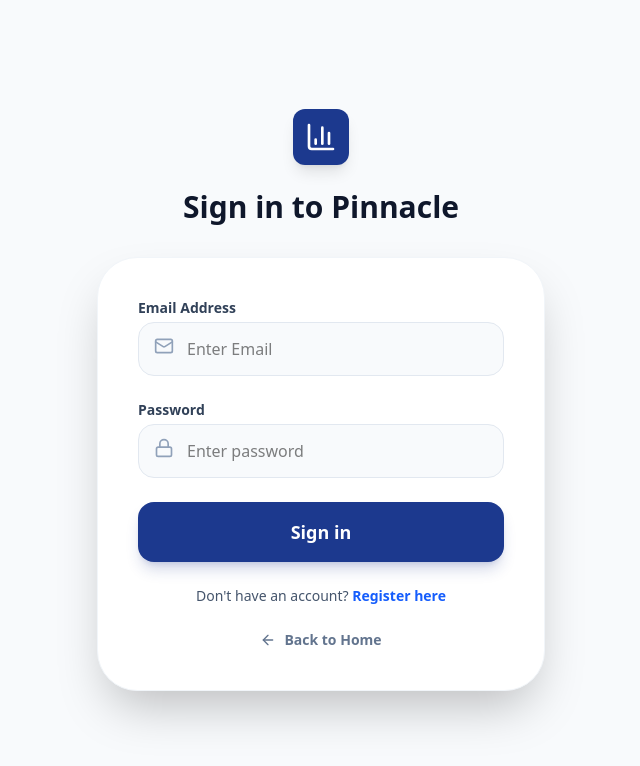
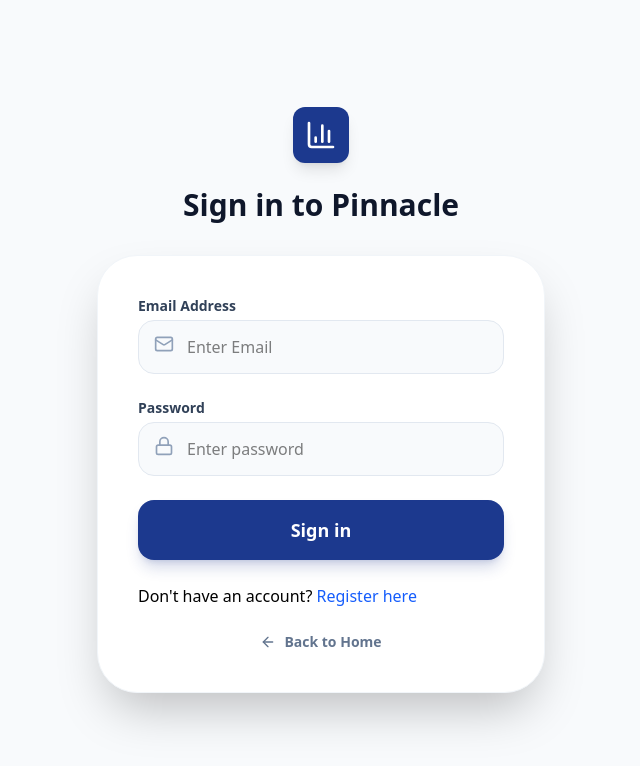
Before and after one commit to chetanschetan/pinnacle-frontend, a React (Vite) app: page /login in a window 1280 px wide. Shown: the top 766 px of the page, without its empty margins (319-959 px from the left). Built offline with nearby package versions, Linux system fonts and the light colour scheme; no server answers.

Commit message:
Fix: fixing login issue

```diff
--- a/src/pages/Login.tsx
+++ b/src/pages/Login.tsx
@@ -1,45 +1,160 @@
+import React, { useState } from 'react';
+import { Link, useNavigate } from 'react-router-dom';
+import { Lock, Mail, BarChart3, ArrowLeft, Loader2 } from 'lucide-react';
+import API from '../api/axios';
+
+const Login = () => {
+  const [email, setEmail] = useState('');
+  const [password, setPassword] = useState('');
+  const [loading, setLoading] = useState(false);
+  const navigate = useNavigate();
+
+  const handleLogin = async (e: React.FormEvent) => {
+    e.preventDefault();
+    setLoading(true);
+    try {
+        const { data } = await API.post('/auth/login', { email, password });
+
+        // 1. SAVE THE DATA (This is the missing link!)
+        // We store the whole data object (which contains name, email, role, etc.)
+        // localStorage.setItem('userInfo', JSON.stringify(data));
+        localStorage.setItem('token', data.token);
+
+        if (data.user) {
+          localStorage.setItem('user', JSON.stringify(data.user));
+        }
+
+        // 2. REDIRECT BASED ON ROLE
+        // Note: Check if your backend sends 'data.role' or 'data.user.role'
+        const userRole = data.role;
+
+        if (userRole === 'admin') {
+          navigate('/admin-dashboard');
+        } else {
+          navigate('/userdashboard');
+        }
+
+    } catch (err: any) {
+        alert(err.response?.data?.message || "Login failed");
+    } finally {
+        setLoading(false);
+    }
+};
+
+  return (
+    <div className="min-h-screen bg-slate-50 flex flex-col justify-center py-12 px-6 lg:px-8">
+      <div className="sm:mx-auto sm:w-full sm:max-w-md text-center">
+        <div className="flex justify-center mb-6">
+          <div className="bg-blue-900 p-3 rounded-xl shadow-lg">
+            <BarChart3 className="text-white w-8 h-8" />
+          </div>
+        </div>
+        <h2 className="text-3xl font-black text-slate-900">Sign in to Pinnacle</h2>
+      </div>
+
+      <div className="mt-8 sm:mx-auto sm:w-full sm:max-w-md">
+        <div className="bg-white py-10 px-10 shadow-2xl rounded-[2.5rem] border border-slate-100">
+          <form className="space-y-6" onSubmit={handleLogin}>
+            <div>
+              <label className="block text-sm font-bold text-slate-700 mb-1">Email Address</label>
+              <div className="relative">
+                <Mail className="absolute left-4 top-3.5 text-slate-400 w-5 h-5" />
+                <input
+                  type="email"
+                  required
+                  value={email}
+                  onChange={(e) => setEmail(e.target.value)}
+                  className="w-full pl-12 pr-4 py-3.5 bg-slate-50 border border-slate-200 rounded-2xl focus:ring-2 focus:ring-blue-900 outline-none transition"
+                  placeholder="Enter Email"
+                />
+              </div>
+            </div>
+
+            <div>
+              <label className="block text-sm font-bold text-slate-700 mb-1">Password</label>
+              <div className="relative">
+                <Lock className="absolute left-4 top-3.5 text-slate-400 w-5 h-5" />
+                <input
+                  type="password"
+                  required
+                  value={password}
+                  onChange={(e) => setPassword(e.target.value)}
+                  className="w-full pl-12 pr-4 py-3.5 bg-slate-50 border border-slate-200 rounded-2xl focus:ring-2 focus:ring-blue-900 outline-none transition"
+                  placeholder="Enter password"
+                />
+              </div>
+            </div>
+
+            <button
+              type="submit"
+              disabled={loading}
+              className="w-full flex justify-center py-4 px-4 bg-blue-900 text-white rounded-2xl font-bold text-lg hover:bg-blue-800 transition-all shadow-lg shadow-blue-900/20 disabled:opacity-70"
+            >
+              {loading ? <Loader2 className="animate-spin" /> : "Sign in"}
+            </button>
+            <p>
+              Don't have an account?
+              <Link to="/signup" className="text-blue-600"> Register here</Link>
+            </p>
+            <Link to="/" className="flex items-center justify-center gap-2 text-sm font-bold text-slate-500 hover:text-blue-900 transition mt-4">
+              <ArrowLeft size={16} /> Back to Home
+            </Link>
+          </form>
+        </div>
+      </div>
+    </div>
+  );
+};
+
+export default Login;
+
 // import React, { useState } from 'react';
-// import { Link, useNavigate } from 'react-router-dom';
+// import { Link } from 'react-router-dom';
 // import { Lock, Mail, BarChart3, ArrowLeft, Loader2 } from 'lucide-react';
 // import API from '../api/axios';
 
-// const Login = () => {
-//   const [email, setEmail] = useState('');
-//   const [password, setPassword] = useState('');
-//   const [loading, setLoading] = useState(false);
-//   const navigate = useNavigate();
+// const Login: React.FC = () => {
+//   const [email, setEmail] = useState<string>('');
+//   const [password, setPassword] = useState<string>('');
+//   const [loading, setLoading] = useState<boolean>(false);
 
 //   const handleLogin = async (e: React.FormEvent) => {
 //     e.preventDefault();
 //     setLoading(true);
+
 //     try {
-//         const { data } = await API.post('/auth/login', { email, password });
+//       // 1. API Call
+//       const { data } = await API.post('/auth/login', { email, password });
+//       console.log("Full Login API Response:", data); // Console me log dekhein
 
-//         // 1. SAVE THE DATA (This is the missing link!)
-//         // We store the whole data object (which contains name, email, role, etc.)
-//         // localStorage.setItem('userInfo', JSON.stringify(data));
-//         localStorage.setItem('token', data.token);
+//       // 2. Safe Extraction of Token and User Info
+//       const token = data.token || data.data?.token;
+//       const user = data.user || data.data?.user || data;
+//       const userRole = data.role || user?.role || data.data?.role;
 
-//         if (data.user) {
-//           localStorage.setItem('user', JSON.stringify(data.user));
-//         }
+//       if (!token) {
+//         alert("Authentication failed: Token not received from server.");
+//         return;
+//       }
 
-//         // 2. REDIRECT BASED ON ROLE
-//         // Note: Check if your backend sends 'data.role' or 'data.user.role'
-//         const userRole = data.role;
+//       // 3. Save Authentication Data to LocalStorage
+//       localStorage.setItem('token', token);
+//       localStorage.setItem('user', JSON.stringify(user));
 
-//         if (userRole === 'admin') {
-//           navigate('/admin-dashboard');
-//         } else {
-//           navigate('/userdashboard');
-//         }
+//       // 4. Force Full Navigation (Fixes Navbar "Login" button persistence)
+//       if (userRole === 'admin') {
+//         window.location.href = '/admin-dashboard';
+//       } else {
+//         window.location.href = '/userdashboard';
+//       }
 
 //     } catch (err: any) {
-//         alert(err.response?.data?.message || "Login failed");
+//       console.error("Login Error Details:", err);
+//       alert(err.response?.data?.message || "Login failed. Please check your credentials.");
 //     } finally {
-//         setLoading(false);
+//       setLoading(false);
 //     }
-// };
+//   };
 
 //   return (
 //     <div className="min-h-screen bg-slate-50 flex flex-col justify-center py-12 px-6 lg:px-8">
@@ -56,7 +171,9 @@
 //         <div className="bg-white py-10 px-10 shadow-2xl rounded-[2.5rem] border border-slate-100">
 //           <form className="space-y-6" onSubmit={handleLogin}>
 //             <div>
-//               <label className="block text-sm font-bold text-slate-700 mb-1">Email Address</label>
+//               <label className="block text-sm font-bold text-slate-700 mb-1">
+//                 Email Address
+//               </label>
 //               <div className="relative">
 //                 <Mail className="absolute left-4 top-3.5 text-slate-400 w-5 h-5" />
 //                 <input
@@ -71,7 +188,9 @@
 //             </div>
 
 //             <div>
-//               <label className="block text-sm font-bold text-slate-700 mb-1">Password</label>
+//               <label className="block text-sm font-bold text-slate-700 mb-1">
+//                 Password
+//               </label>
 //               <div className="relative">
 //                 <Lock className="absolute left-4 top-3.5 text-slate-400 w-5 h-5" />
 //                 <input
@@ -88,15 +207,22 @@
 //             <button
 //               type="submit"
 //               disabled={loading}
-//               className="w-full flex justify-center py-4 px-4 bg-blue-900 text-white rounded-2xl font-bold text-lg hover:bg-blue-800 transition-all shadow-lg shadow-blue-900/20 disabled:opacity-70"
+//               className="w-full flex justify-center py-4 px-4 bg-blue-900 text-white rounded-2xl font-bold text-lg hover:bg-blue-800 transition-all shadow-lg shadow-blue-900/20 disabled:opacity-70 cursor-pointer"
 //             >
 //               {loading ? <Loader2 className="animate-spin" /> : "Sign in"}
 //             </button>
-//             <p>
-//               Don't have an account?
-//               <Link to="/signup" className="text-blue-600"> Register here</Link>
+
+//             <p className="text-center text-sm font-medium text-slate-600">
+//               Don't have an account?{" "}
+//               <Link to="/signup" className="text-blue-600 font-bold hover:underline">
+//                 Register here
+//               </Link>
 //             </p>
-//             <Link to="/" className="flex items-center justify-center gap-2 text-sm font-bold text-slate-500 hover:text-blue-900 transition mt-4">
+
+//             <Link
+//               to="/"
+//               className="flex items-center justify-center gap-2 text-sm font-bold text-slate-500 hover:text-blue-900 transition mt-4"
+//             >
 //               <ArrowLeft size={16} /> Back to Home
 //             </Link>
 //           </form>
@@ -107,129 +233,3 @@
 // };
 
 // export default Login;
-
-import React, { useState } from 'react';
-import { Link } from 'react-router-dom';
-import { Lock, Mail, BarChart3, ArrowLeft, Loader2 } from 'lucide-react';
-import API from '../api/axios';
-
-const Login: React.FC = () => {
-  const [email, setEmail] = useState<string>('');
-  const [password, setPassword] = useState<string>('');
-  const [loading, setLoading] = useState<boolean>(false);
-
-  const handleLogin = async (e: React.FormEvent) => {
-    e.preventDefault();
-    setLoading(true);
-
-    try {
-      // 1. API Call
-      const { data } = await API.post('/auth/login', { email, password });
-      console.log("Full Login API Response:", data); // Console me log dekhein
-
-      // 2. Safe Extraction of Token and User Info
-      const token = data.token || data.data?.token;
-      const user = data.user || data.data?.user || data;
-      const userRole = data.role || user?.role || data.data?.role;
-
-      if (!token) {
-        alert("Authentication failed: Token not received from server.");
-        return;
-      }
-
-      // 3. Save Authentication Data to LocalStorage
-      localStorage.setItem('token', token);
-      localStorage.setItem('user', JSON.stringify(user));
-
-      // 4. Force Full Navigation (Fixes Navbar "Login" button persistence)
-      if (userRole === 'admin') {
-        window.location.href = '/admin-dashboard';
-      } else {
-        window.location.href = '/userdashboard';
-      }
-
-    } catch (err: any) {
-      console.error("Login Error Details:", err);
-      alert(err.response?.data?.message || "Login failed. Please check your credentials.");
-    } finally {
-      setLoading(false);
-    }
-  };
-
-  return (
-    <div className="min-h-screen bg-slate-50 flex flex-col justify-center py-12 px-6 lg:px-8">
-      <div className="sm:mx-auto sm:w-full sm:max-w-md text-center">
-        <div className="flex justify-center mb-6">
-          <div className="bg-blue-900 p-3 rounded-xl shadow-lg">
-            <BarChart3 className="text-white w-8 h-8" />
-          </div>
-        </div>
-        <h2 className="text-3xl font-black text-slate-900">Sign in to Pinnacle</h2>
-      </div>
-
-      <div className="mt-8 sm:mx-auto sm:w-full sm:max-w-md">
-        <div className="bg-white py-10 px-10 shadow-2xl rounded-[2.5rem] border border-slate-100">
-          <form className="space-y-6" onSubmit={handleLogin}>
-            <div>
-              <label className="block text-sm font-bold text-slate-700 mb-1">
-                Email Address
-              </label>
-              <div className="relative">
-                <Mail className="absolute left-4 top-3.5 text-slate-400 w-5 h-5" />
-                <input
-                  type="email"
-                  required
-                  value={email}
-                  onChange={(e) => setEmail(e.target.value)}
-                  className="w-full pl-12 pr-4 py-3.5 bg-slate-50 border border-slate-200 rounded-2xl focus:ring-2 focus:ring-blue-900 outline-none transition"
-                  placeholder="Enter Email"
-                />
-              </div>
-            </div>
-
-            <div>
-              <label className="block text-sm font-bold text-slate-700 mb-1">
-                Password
-              </label>
-              <div className="relative">
-                <Lock className="absolute left-4 top-3.5 text-slate-400 w-5 h-5" />
-                <input
-                  type="password"
-                  required
-                  value={password}
-                  onChange={(e) => setPassword(e.target.value)}
-                  className="w-full pl-12 pr-4 py-3.5 bg-slate-50 border border-slate-200 rounded-2xl focus:ring-2 focus:ring-blue-900 outline-none transition"
-                  placeholder="Enter password"
-                />
-              </div>
-            </div>
-
-            <button
-              type="submit"
-              disabled={loading}
-              className="w-full flex justify-center py-4 px-4 bg-blue-900 text-white rounded-2xl font-bold text-lg hover:bg-blue-800 transition-all shadow-lg shadow-blue-900/20 disabled:opacity-70 cursor-pointer"
-            >
-              {loading ? <Loader2 className="animate-spin" /> : "Sign in"}
-            </button>
-
-            <p className="text-center text-sm font-medium text-slate-600">
-              Don't have an account?{" "}
-              <Link to="/signup" className="text-blue-600 font-bold hover:underline">
-                Register here
-              </Link>
-            </p>
-
-            <Link
-              to="/"
-              className="flex items-center justify-center gap-2 text-sm font-bold text-slate-500 hover:text-blue-900 transition mt-4"
-            >
-              <ArrowLeft size={16} /> Back to Home
-            </Link>
-          </form>
-        </div>
-      </div>
-    </div>
-  );
-};
-
-export default Login;
```
